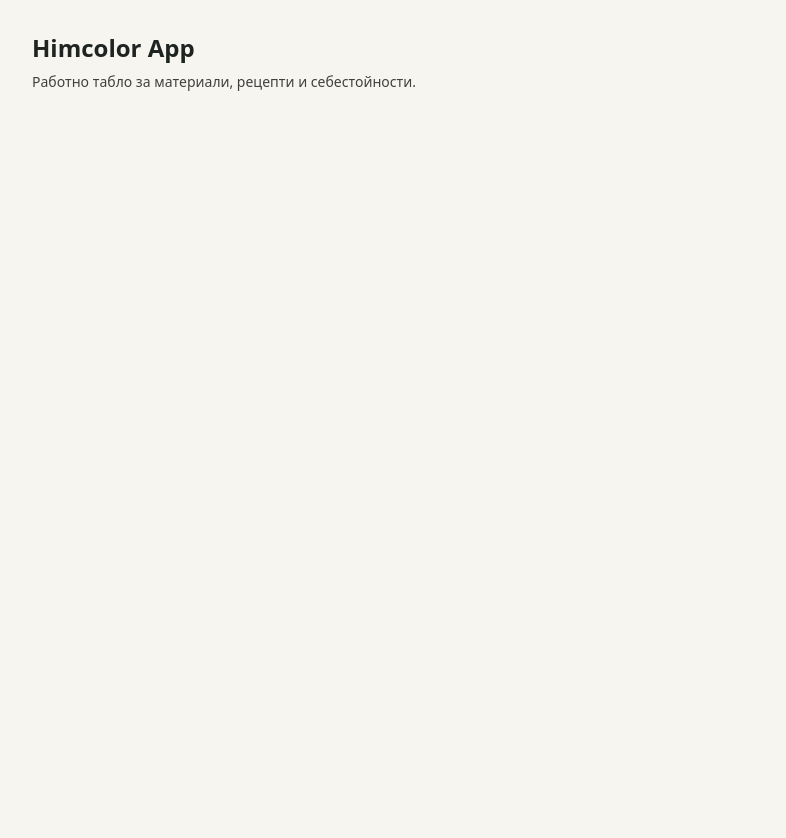
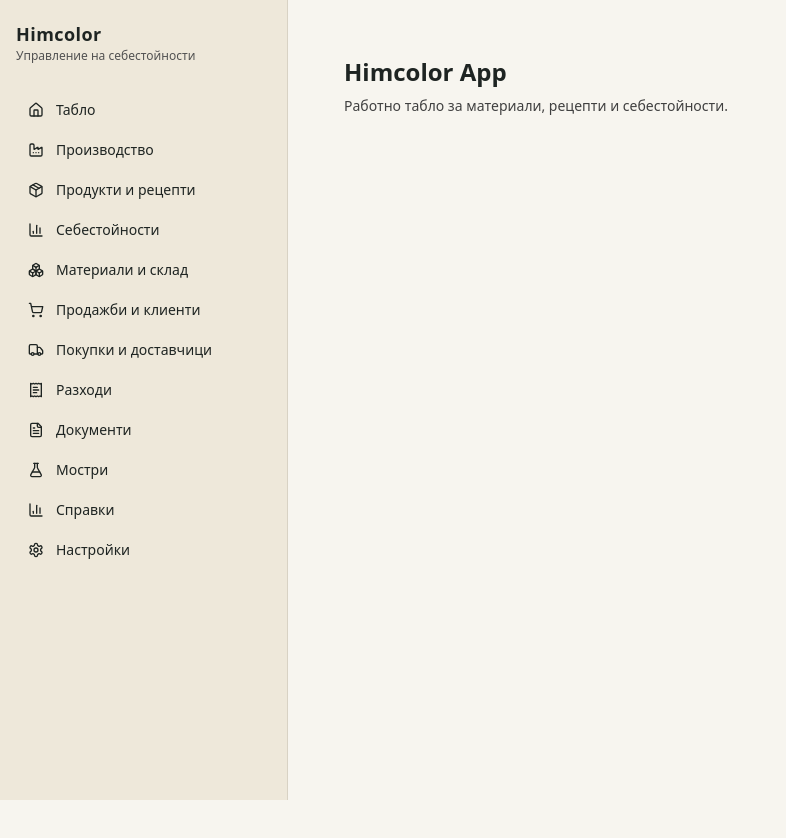
Before and after one commit to todorovivailov-sketch/HIMCOLOR-app, a Next.js app: page / in a window 1280 px wide. Shown: the top 838 px of the page, without its empty margins (0-786 px from the left). Before the commit the page ends 800 px from the top, so only its background shows below. Built offline with nearby package versions, Linux system fonts and the light colour scheme.

Commit message:
feat: add Bulgarian app shell

```diff
--- a/src/app/layout.tsx
+++ b/src/app/layout.tsx
@@ -1,4 +1,5 @@
 import type { Metadata } from "next";
+import { AppSidebar } from "@/components/app-sidebar";
 import "./globals.css";
 
 export const metadata: Metadata = {
@@ -9,7 +10,12 @@ export const metadata: Metadata = {
 export default function RootLayout({ children }: { children: React.ReactNode }) {
   return (
     <html lang="bg">
-      <body>{children}</body>
+      <body>
+        <AppSidebar />
+        <div className="min-h-screen pl-72">
+          <main className="p-6">{children}</main>
+        </div>
+      </body>
     </html>
   );
 }
--- /dev/null
+++ b/src/components/app-sidebar.tsx
@@ -0,0 +1,43 @@
+import Link from "next/link";
+import { BarChart3, Boxes, Factory, FileText, FlaskConical, Home, Package, ReceiptText, Settings, ShoppingCart, Truck } from "lucide-react";
+
+const navItems = [
+  { href: "/", label: "Табло", icon: Home },
+  { href: "/production", label: "Производство", icon: Factory },
+  { href: "/products", label: "Продукти и рецепти", icon: Package },
+  { href: "/costs", label: "Себестойности", icon: BarChart3 },
+  { href: "/materials", label: "Материали и склад", icon: Boxes },
+  { href: "/sales", label: "Продажби и клиенти", icon: ShoppingCart },
+  { href: "/purchases", label: "Покупки и доставчици", icon: Truck },
+  { href: "/expenses", label: "Разходи", icon: ReceiptText },
+  { href: "/documents", label: "Документи", icon: FileText },
+  { href: "/samples", label: "Мостри", icon: FlaskConical },
+  { href: "/reports", label: "Справки", icon: BarChart3 },
+  { href: "/settings", label: "Настройки", icon: Settings },
+];
+
+export function AppSidebar() {
+  return (
+    <aside className="fixed inset-y-0 left-0 w-72 border-r border-line bg-[#EEE8DA] px-4 py-5">
+      <div className="mb-7">
+        <div className="text-lg font-semibold tracking-wide">Himcolor</div>
+        <div className="text-xs text-neutral-600">Управление на себестойности</div>
+      </div>
+      <nav className="space-y-1">
+        {navItems.map((item) => {
+          const Icon = item.icon;
+          return (
+            <Link
+              key={item.href}
+              href={item.href}
+              className="flex items-center gap-3 rounded-md px-3 py-2 text-sm text-ink hover:bg-white"
+            >
+              <Icon className="h-4 w-4" />
+              {item.label}
+            </Link>
+          );
+        })}
+      </nav>
+    </aside>
+  );
+}
--- /dev/null
+++ b/src/components/kpi-card.tsx
@@ -0,0 +1,15 @@
+type KpiCardProps = {
+  label: string;
+  value: string;
+  detail?: string;
+};
+
+export function KpiCard({ label, value, detail }: KpiCardProps) {
+  return (
+    <div className="rounded-md border border-line bg-white p-4">
+      <div className="text-xs uppercase text-neutral-500">{label}</div>
+      <div className="mt-2 text-2xl font-semibold">{value}</div>
+      {detail ? <div className="mt-1 text-sm text-neutral-600">{detail}</div> : null}
+    </div>
+  );
+}
--- /dev/null
+++ b/src/components/page-header.tsx
@@ -0,0 +1,17 @@
+type PageHeaderProps = {
+  title: string;
+  description?: string;
+  action?: React.ReactNode;
+};
+
+export function PageHeader({ title, description, action }: PageHeaderProps) {
+  return (
+    <div className="mb-6 flex items-start justify-between gap-4">
+      <div>
+        <h1 className="text-2xl font-semibold">{title}</h1>
+        {description ? <p className="mt-1 text-sm text-neutral-600">{description}</p> : null}
+      </div>
+      {action}
+    </div>
+  );
+}
```
